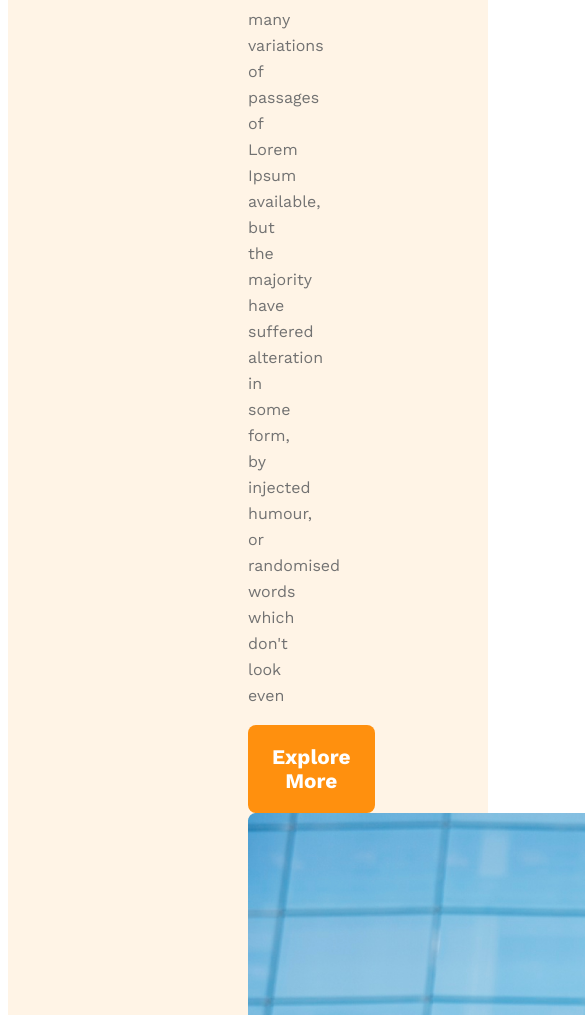
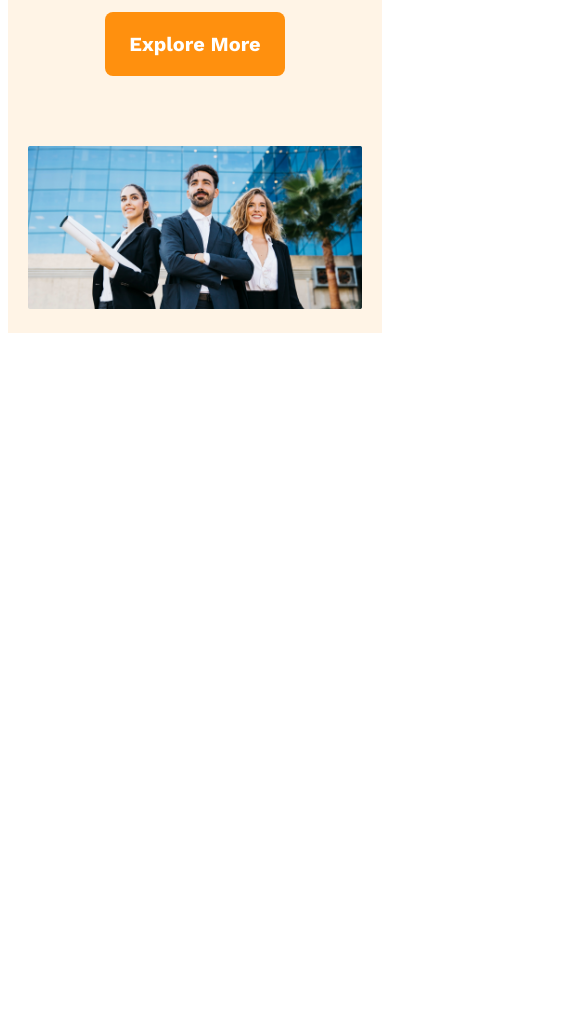
Before and after one commit to Mitul3047/G3-architecture-website, a plain HTML site: page index.html in a window 390 px wide. Shown: the part 764-1779 px from the top of the page, 585 px wide, since content can reach past the window. After the commit the page ends 1105 px from the top, so only its background shows below. Drawn offline with nearby package versions, Linux system fonts and the light colour scheme.

Commit message:
responsive done for mobile and tablet (header part)

```diff
--- a/index.html
+++ b/index.html
@@ -35,8 +35,9 @@
                 <p class="banner-description">There are many variations of passages of Lorem Ipsum available, but the
                     majority have suffered alteration in some form, by injected humour, or randomised words which don't look
                     even</p>
+                    <button class="btn-primary">Explore More</button>
             </div>
-            <button class="btn-primary">Explore More</button>
+
             <img src="./images/banner.png" alt="" class="banner-img">
         </div>
     </header>
--- a/style.css
+++ b/style.css
@@ -13,8 +13,10 @@
     border: 0;
     padding: 20px 24px;
     color: #FFF;
-    font-size: 1.3rem;
+    font-size: 1.25rem;
     font-weight: 600;
+    margin: 0 auto;
+    cursor: pointer;
 
 }
 
@@ -35,7 +37,7 @@ nav {
     align-items: center;
 }
 
-nav>ul {
+nav > ul {
     display: flex;
 }
 
@@ -80,3 +82,35 @@ nav li a {
     line-height: 26px;
     /* 162.5% */
 }
+
+.banner-img{
+    width: 100%;
+    margin-top: 70px;
+}
+
+
+
+/* responsive */
+
+/* Mobile Devices */
+@media screen and (max-width:576px) {
+    header {
+        padding: 20px
+    }
+    nav  /*nav > ul*/ {
+        flex-direction: column;
+    }
+}
+
+
+/* Tablet */
+
+@media screen and (min-width:576px) and (max-width:996px) {
+
+    header {
+        padding: 50px
+    }
+    nav  /*nav > ul*/ {
+        flex-direction: column;
+    }
+}
```
